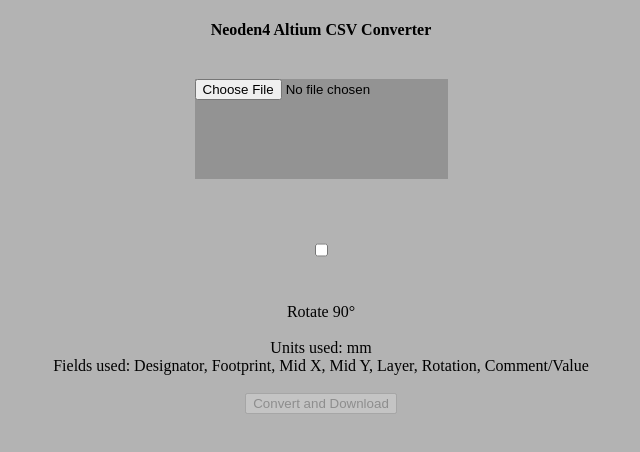
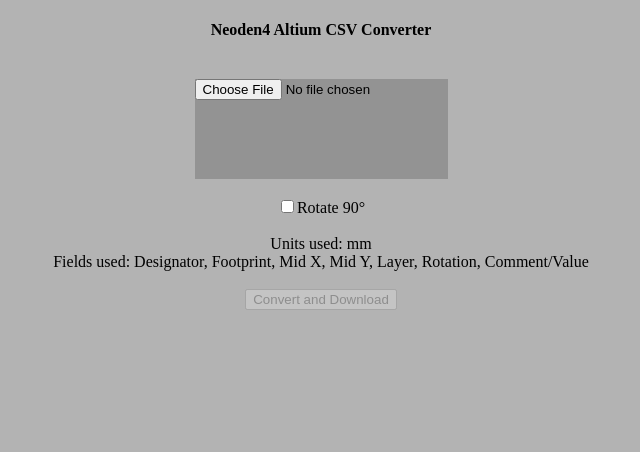
Before and after one commit to Mishcatt/Neoden4-Altium-CSV-Converter, a plain HTML site: page index.html in a window 1280 px wide. Shown: the whole page, without its empty margins (319-959 px from the left). Drawn offline with Linux system fonts and the light colour scheme.

Commit message:
Made input style apply only to type=file

```diff
--- a/neoden.css
+++ b/neoden.css
@@ -2,7 +2,7 @@ body {
 	background-color: #b3b3b3;
 	text-align: center;
 }
-input {
+input[type=file] {
 	display: block;
 	margin-left: auto;
     margin-right: auto;
```
